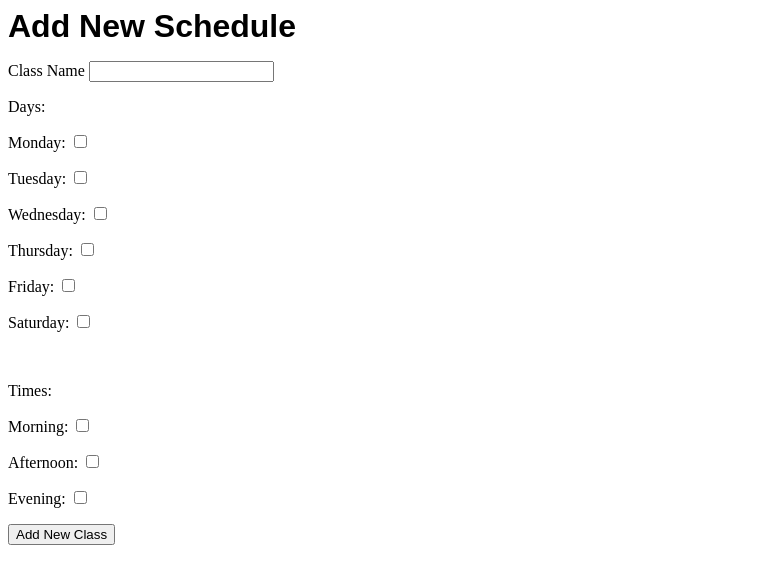
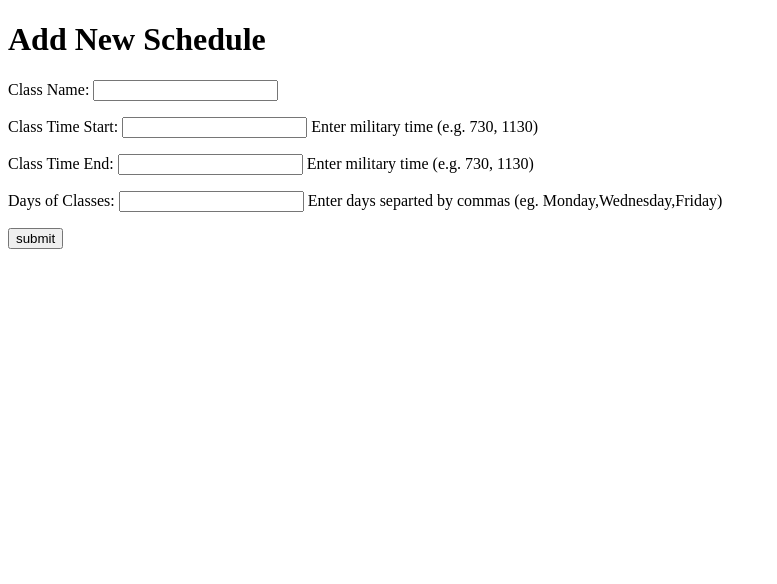
Before and after one commit to sebastienReaport/itmgt25.03B-group6-capstone_project, a Flask app: page /newclass in a window 1280 px wide. Shown: the top 584 px of the page, without its empty margins (0-777 px from the left). Run offline with Flask 2, Linux system fonts and the light colour scheme.

Commit message:
More Improvements

```diff
--- a/app.py
+++ b/app.py
@@ -1,18 +1,40 @@
-from flask import Flask, render_template, request
+from flask import Flask, render_template, request, redirect, url_for, flash
 from datetime import datetime
 import pandas as pd
 
 app = Flask(__name__)
 
-#Create test dataframe
-days_with_classes = ["Monday","Tuesday","Wednesday","Thursday","Friday","Saturday"]
-timeslots = ["Morning","Afternoon","Evening"]
-scheduleFillers = ["","",""]
+#Create Schedule Base dataframe
+days_of_week = ["Monday","Tuesday","Wednesday","Thursday","Friday","Saturday"]
 
-testdf = pd.DataFrame(timeslots,columns=["Time"])
-for day in days_with_classes:
+startTime = 700
+endTime = 2130
+timeSlots = list()
+intervalStart = startTime
+
+while intervalStart < endTime:
+    if intervalStart%100 == 0:
+        intervalEnd = intervalStart + 30
+    else:
+        intervalEnd = intervalStart + 70
+    newInterval = str(intervalStart)+"-"+str(intervalEnd)
+    timeSlots.append(newInterval)
+    intervalStart = intervalEnd
+
+scheduleFillers = list()
+for timeslots in timeSlots:
+    scheduleFillers.append("")
+
+testdf = pd.DataFrame(timeSlots,columns=["Time"])
+for day in days_of_week:
     testdf[day] = scheduleFillers
 
+timeslot_and_index = dict(zip(timeSlots, testdf.index))
+
+#Create Classes List
+classRecords = list()
+
+#App Code
 @app.route('/')
 def index():
     return render_template('index.html', table = testdf)
@@ -20,9 +42,51 @@
 @app.route('/newclass', methods= ['POST','GET'])
 def add_new_class():
     if request.method == "POST":
-        pass
+        formResponse = request.form
+        #Check if class exists
+        for records in classRecords:
+            if records["class_name"] == formResponse.get("class_name"):
+                return redirect(url_for('index'))
+
+        classRecords.append(formResponse)
+        #Get Time
+        startTime = int(formResponse.get('class_time_start'))
+        endTime = int(formResponse.get('class_time_end'))
+        intervalStart = startTime
+        timeSlotIndeces = list()
+        while intervalStart < endTime:
+            if intervalStart%100 == 0:
+                intervalEnd = intervalStart + 30
+            else:
+                intervalEnd = intervalStart + 70
+            newInterval = str(intervalStart)+"-"+str(intervalEnd)
+            timeSlotIndeces.append(timeslot_and_index[newInterval])
+            intervalStart = intervalEnd
+        #Get Days
+        days_with_classes = list(formResponse.get('days').split(","))
+        #Add to Schedule
+        for time in timeSlotIndeces:
+            for day in days_with_classes:
+                testdf.loc[time][day] = formResponse.get('class_name')
+        return redirect(url_for('index'))
+
     else:
-        return render_template('newclass.html', table = testdf, days = days_with_classes, times=timeslots)
+        return render_template('newclass.html', table = testdf)
+
+@app.route('/update/<className>', methods= ['POST','GET'])
+def update(className):
+    #Find Record
+    recordToUpdate = dict()
+    for records in classRecords:
+        if records["class_name"] == className:
+            recordToUpdate.update(records)
+            break
+    return render_template('update.html', recordToUpdate = recordToUpdate)
+
+@app.route('/delete/', methods= ['POST','GET'])
+def delete():
+    #Find Record
+    return render_template('delete.html', classRecords = classRecords)
 
 if __name__ == '__main__':
     app.run(debug=True)
--- /dev/null
+++ b/static/css/newclass.css
@@ -0,0 +1,21 @@
+.parameters{
+    display: grid;
+    grid-template-columns: 200px auto;
+}
+
+.days{
+    background-color: aqua;
+}
+
+.times{
+    display: grid;
+    grid-template-columns: auto;
+}
+
+.timeslots{
+    display: flex;
+    flex-wrap: wrap;
+    flex-direction: column;
+    height: 200px;
+    background-color: bisque;
+}
--- /dev/null
+++ b/static/javascript/newclass.js
@@ -0,0 +1,3 @@
+window.onload = function onLoad(){
+
+}
--- a/templates/newclass.html
+++ b/templates/newclass.html
@@ -2,23 +2,18 @@
 
 <!-- Insert Head Here -->
 {% block head %}
-<link rel="stylesheet" href="{{ url_for('static', filename='css/main.css')}}">
+<link rel="stylesheet" href="{{ url_for('static', filename='css/newclass.css')}}">
+<script src="{{ url_for('static', filename='javascript/newclass.js')}}"></script>
 {% endblock %}
 
 <!-- Insert Body Here -->
 {% block body %}
 <h1>Add New Schedule</h1>
-<form action="http://localhost:5000/newclass", method = "POST">
-    <p>Class Name <input type="text" name="class_name" id="class_name"></p>
-    <p>Days: </p>
-    {% for day in days %}
-        <p>{{day}}: <input type="checkbox" name={{day}}></p>
-    {% endfor %}
-    <br>
-    <p>Times: </p>
-    {% for time in times %}
-        <p>{{time}}: <input type="checkbox" name={{time}}></p>
-    {% endfor %}
-    <p><input type = "submit" value = "Add New Class" /></p>
+<form action="http://localhost:5000/newclass" method = "POST">
+    <p>Class Name: <input type="text" name="class_name" id="class_name"></p>
+    <p>Class Time Start: <input type="text" name="class_time_start" id="class_time_start"> Enter military time (e.g. 730, 1130)</p>
+    <p>Class Time End: <input type="text" name="class_time_end" id="class_time_end"> Enter military time (e.g. 730, 1130)</p>
+    <p>Days of Classes: <input type="text" name="days" id="days"> Enter days separted by commas (eg. Monday,Wednesday,Friday)</p>
+    <p><input type = "submit" value = "submit" /></p>
 </form>
 {% endblock %}
```
Also changed, not shown: templates/delete.html (added, +13 -0 lines), templates/index.html (+6 -1 lines), templates/update.html (added, +13 -0 lines), schedules.db (deleted).
